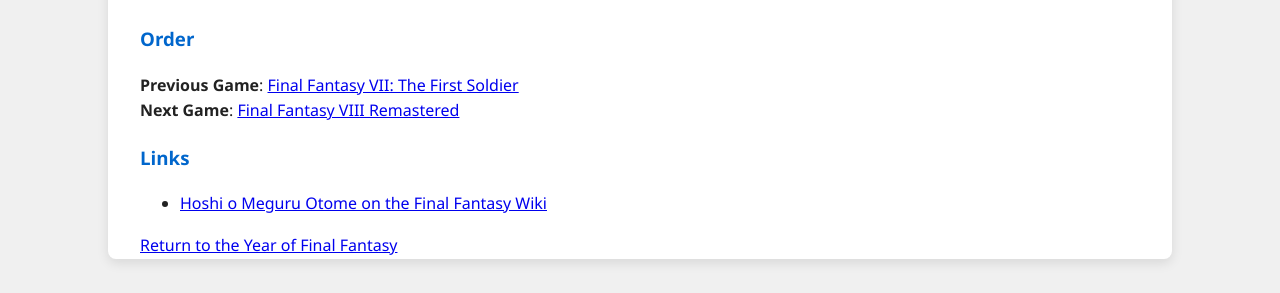
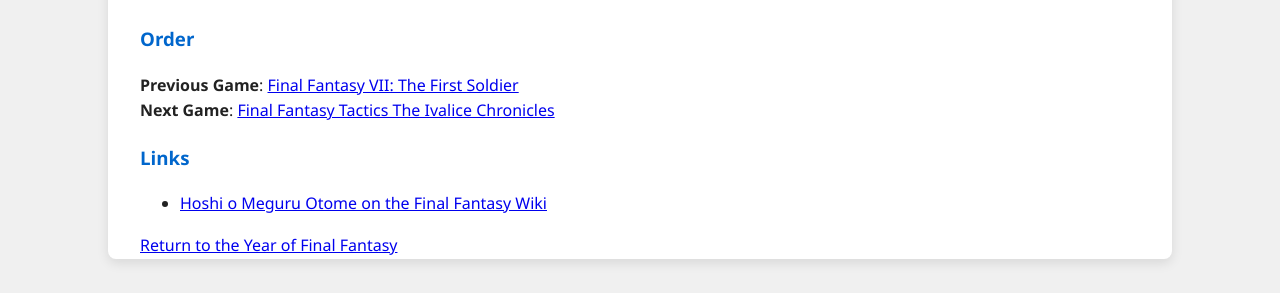
Before and after one commit to elizibar/elizibar.github.io, a Jekyll site: the page built from yearoffinalfantasy/FF7/ff7maiden.md, in a window 1280 px wide. Shown: the part 1026-1319 px from the top of the page. Built offline with Jekyll 4.4.1, drawn with Linux system fonts in a browser that asks for light colours.

Commit message:
Update ff7maiden.md

```diff
--- a/yearoffinalfantasy/FF7/ff7maiden.md
+++ b/yearoffinalfantasy/FF7/ff7maiden.md
@@ -31,7 +31,7 @@
 
 ### Order
 **Previous Game**: [Final Fantasy VII: The First Soldier](/yearoffinalfantasy/ff7firstsoldier/)
-**Next Game**: [Final Fantasy VIII Remastered](/yearoffinalfantasy/ff8r/)
+**Next Game**: [Final Fantasy Tactics The Ivalice Chronicles](/yearoffinalfantasy/fftic/)
 
 ### Links
 
```
